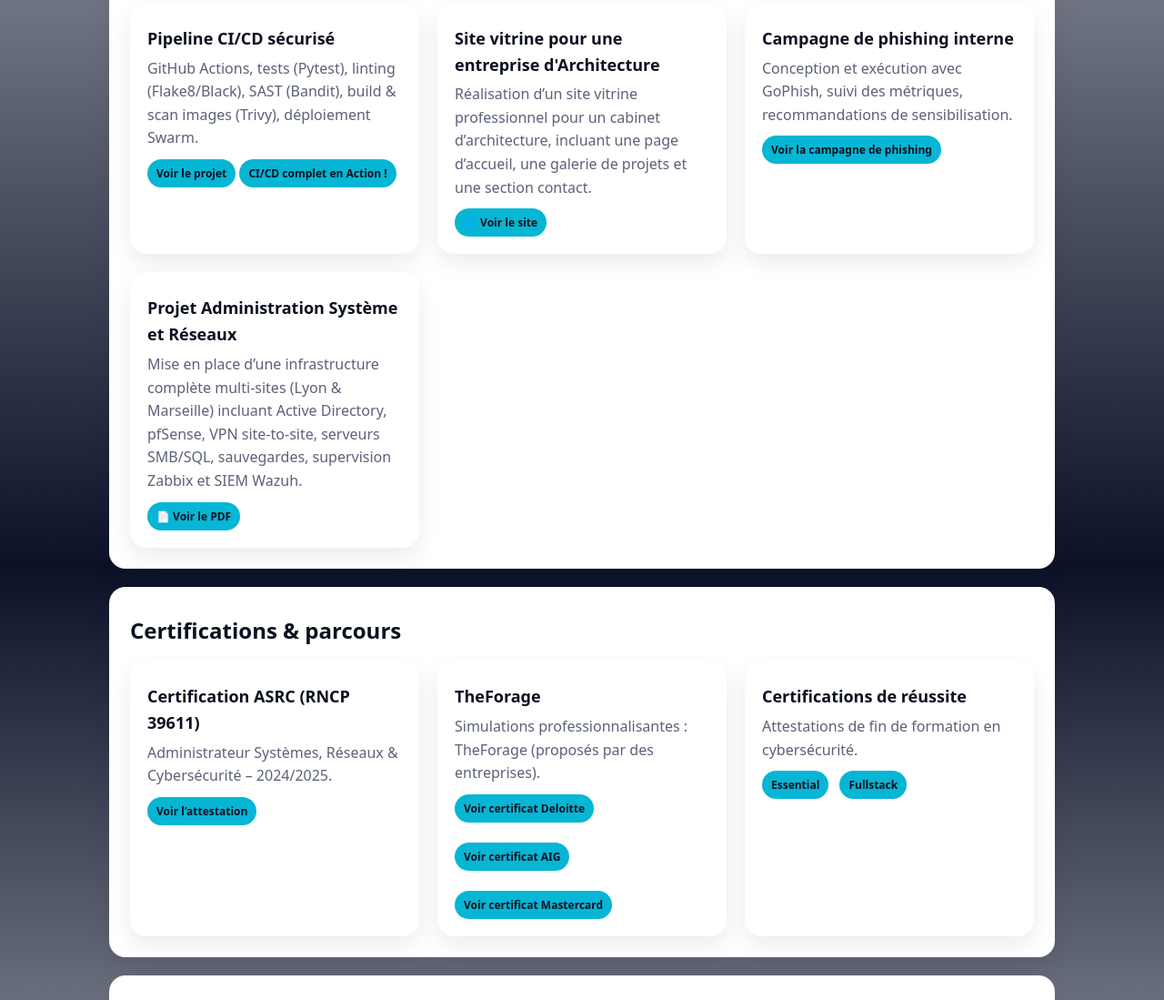
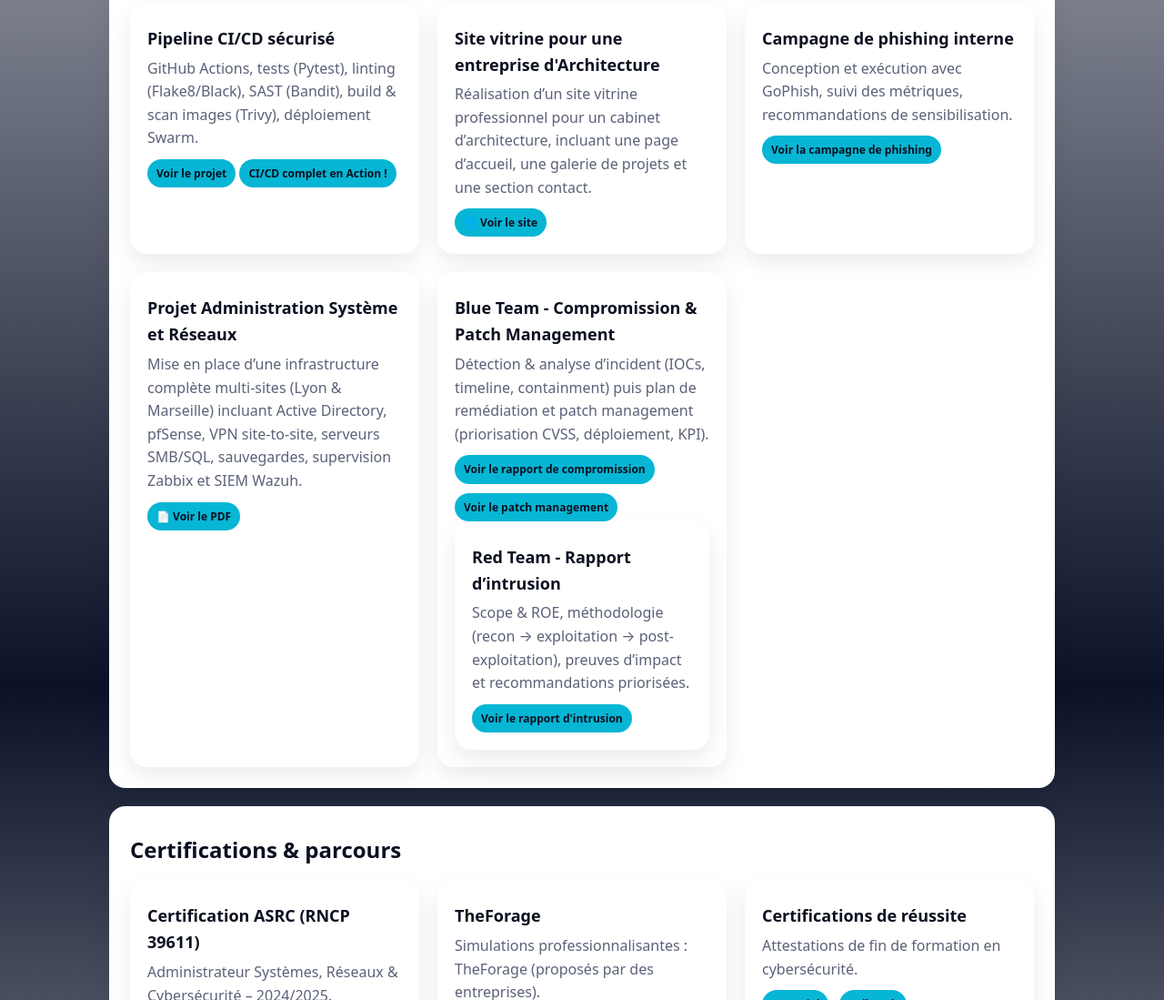
Before and after one commit to Cedric-TEYC/Cedric-TEYC.github.io, a plain HTML site: page index.html in a window 1280 px wide. Shown: the part 834-1933 px from the top of the page at 91% size. Drawn offline with Linux system fonts and the light colour scheme.

Commit message:
Update index.html

```diff
--- a/index.html
+++ b/index.html
@@ -103,6 +103,22 @@
           <a class="tag" href="https://cedric-teyc.github.io/Downloads/Administration_Système_et_Réseaux.pdf" target="_blank" rel="noopener">📄 Voir le PDF</a>
         </article>
 
+        <!-- Blue Team -->
+        <article class="card panel">
+          <h3>Blue Team - Compromission & Patch Management</h3>
+          <p>Détection & analyse d’incident (IOCs, timeline, containment) puis plan de remédiation et patch management (priorisation CVSS, déploiement, KPI).</p>
+          <div class="btn-row">
+            <a class="tag" href="https://cedric-teyc.github.io/Downloads/BlueTeam_Rapport_de_Compromission.pdf" target="_blank" rel="noopener">Voir le rapport de compromission</a>
+            <a class="tag" href="https://cedric-teyc.github.io/Downloads/BlueTeam_Patch_Management.pdf" target="_blank" rel="noopener">Voir le patch management</a>
+          </div>
+
+        <!-- Red Team -->
+        <article class="card panel">
+          <h3>Red Team - Rapport d’intrusion</h3>
+          <p>Scope & ROE, méthodologie (recon → exploitation → post-exploitation), preuves d’impact et recommandations priorisées.</p>
+          <a class="tag" href="https://cedric-teyc.github.io/Downloads/RedTeam_Rapport_d_Intrusion.pdf" target="_blank" rel="noopener">Voir le rapport d'intrusion</a>
+        </article>
+
       </div>
     </section>
 
```
